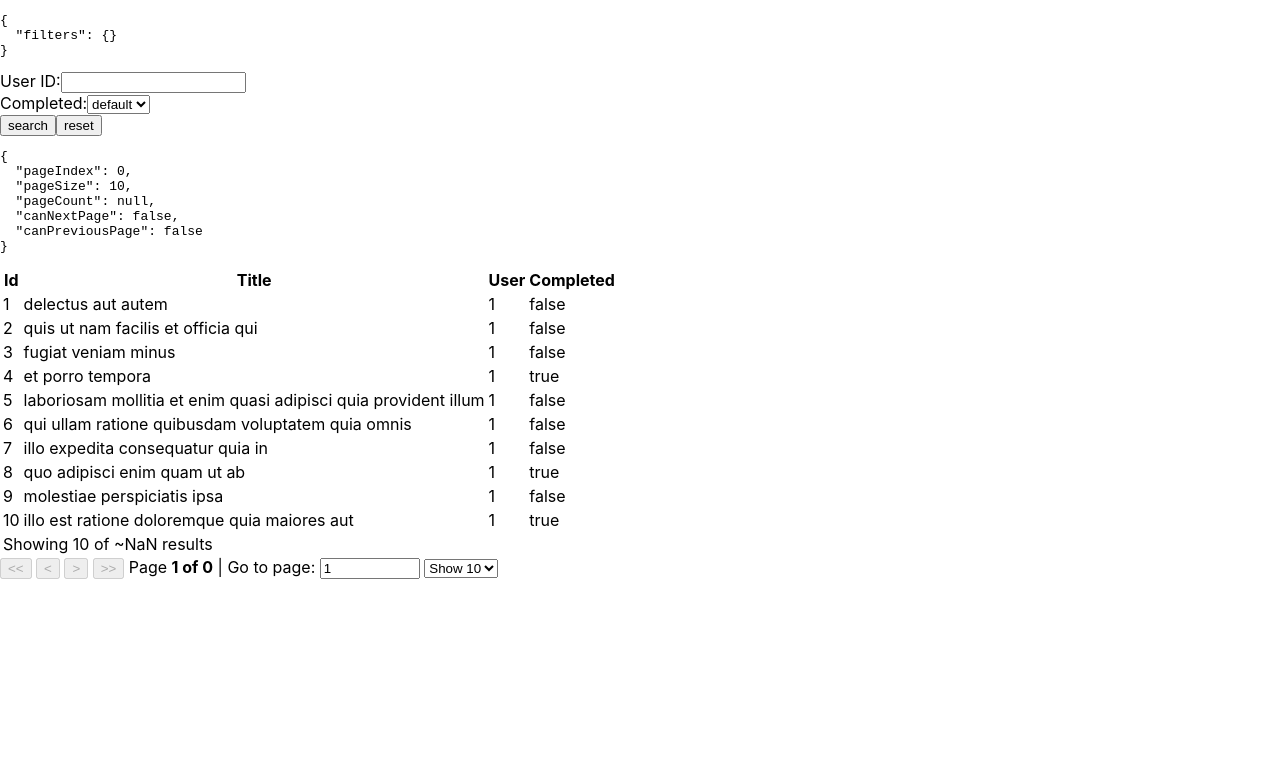
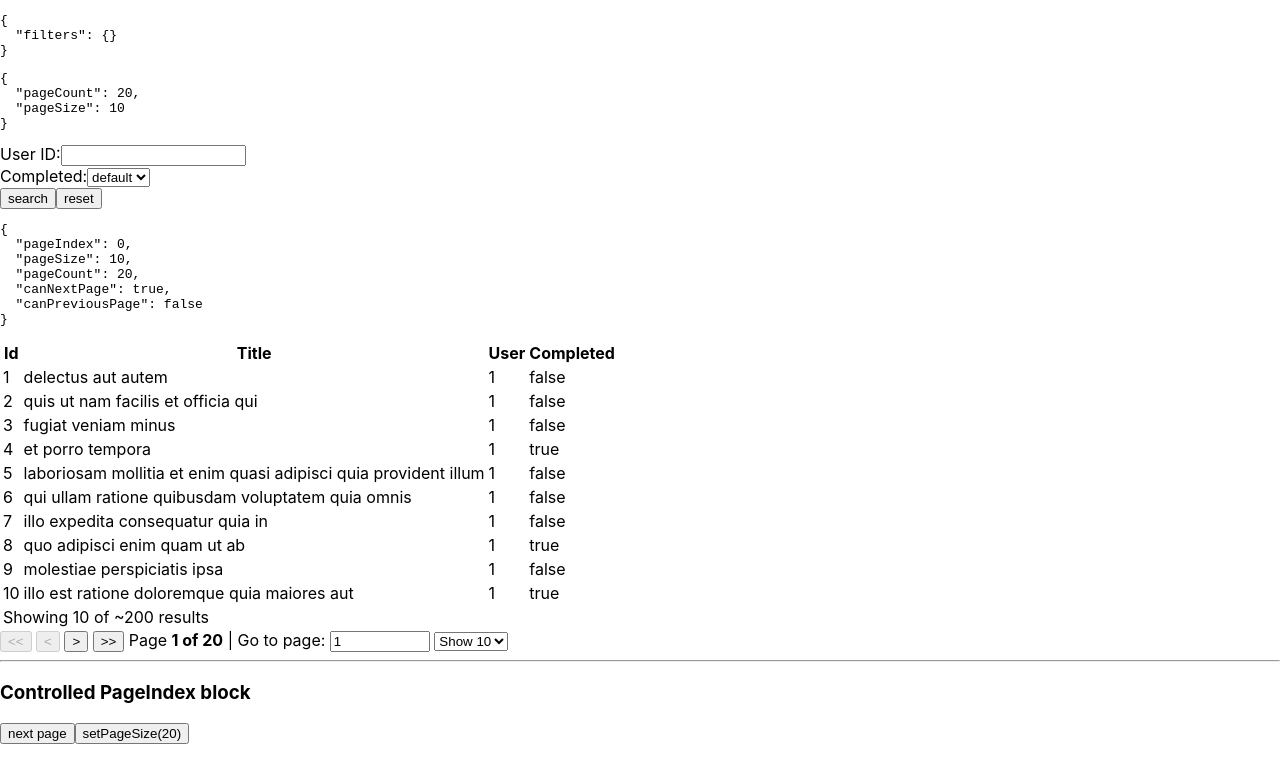
Before and after one commit to yoophi/next-remote-react-table, a Next.js app: page / in a window 1280 px wide. Shown: the top 782 px of the page. Built offline with nearby package versions, Linux system fonts and the light colour scheme.

Commit message:
✨ IMPROVE: handle pageSize manually

```diff
--- a/components/Table.js
+++ b/components/Table.js
@@ -1,6 +1,5 @@
+import React, { useCallback, useEffect, useMemo } from "react";
 import { usePagination, useTable } from "react-table";
-
-import React from "react";
 
 export function Table({
   columns,
@@ -8,6 +7,10 @@ export function Table({
   fetchData,
   loading,
   pageCount: controlledPageCount,
+  controlledPageSize,
+  setControlledPageSize,
+  controlledPageIndex,
+  setControlledPage,
 }) {
   const {
     getTableProps,
@@ -19,10 +22,6 @@ export function Table({
     canNextPage,
     pageOptions,
     pageCount,
-    gotoPage,
-    nextPage,
-    previousPage,
-    setPageSize,
     // Get the state from the instance
     state: { pageIndex, pageSize },
   } = useTable(
@@ -35,14 +34,46 @@ export function Table({
       // This means we'll also have to provide our own
       // pageCount.
       pageCount: controlledPageCount,
+      useControlledState: (state) => {
+        return useMemo(
+          () => ({
+            ...state,
+            pageIndex: controlledPageIndex,
+            pageSize: controlledPageSize,
+          }),
+          [state, controlledPageIndex, controlledPageSize]
+        );
+      },
     },
     usePagination
   );
 
   // Listen for changes in pagination and use the state to fetch our new data
-  React.useEffect(() => {
+  useEffect(() => {
     fetchData({ pageIndex, pageSize });
   }, [fetchData, pageIndex, pageSize]);
+  useEffect(() => {
+    setControlledPageSize(pageSize);
+  }, [setControlledPageSize, pageSize]);
+
+  const gotoPage = useCallback((page) => {
+    setControlledPage(page);
+  }, []);
+  const nextPage = useCallback(() => {
+    setControlledPage(pageIndex + 1);
+  }, [pageIndex]);
+  const previousPage = useCallback(() => {
+    setControlledPage(pageIndex - 1);
+  }, [pageIndex]);
+  const setPageSize = useCallback(
+    (newPageSize) => {
+      setControlledPageSize(newPageSize);
+      if (pageSize !== newPageSize) {
+        setControlledPage(0);
+      }
+    },
+    [pageSize, setControlledPage, setControlledPageSize]
+  );
 
   // Render the UI for your table
   return (
--- a/pages/index.js
+++ b/pages/index.js
@@ -32,6 +32,8 @@ export default function Home() {
   const [filters, setFilters] = React.useState({});
   const [loading, setLoading] = React.useState(false);
   const [pageCount, setPageCount] = React.useState(0);
+  const [pageIndex, setPageIndex] = React.useState(0);
+  const [pageSize, setPageSize] = React.useState(10);
 
   const fetchData = React.useCallback(
     ({ pageSize, pageIndex }) => {
@@ -71,12 +73,17 @@ export default function Home() {
   );
 
   useEffect(() => {
-    fetchData(pageCount, 1);
+    setPageIndex(0);
+    fetchData({
+      pageSize: pageSize,
+      pageIndex: 0,
+    });
   }, [filters]);
 
   return (
     <>
       <pre>{JSON.stringify({ filters }, null, 2)}</pre>
+      <pre>{JSON.stringify({ pageCount, pageSize }, null, 2)}</pre>
       <SearchForm filters={filters} setFilters={setFilters} />
       <Table
         columns={columns}
@@ -84,7 +91,31 @@ export default function Home() {
         fetchData={fetchData}
         loading={loading}
         pageCount={pageCount}
+        controlledPageIndex={pageIndex}
+        setControlledPage={setPageIndex}
+        controlledPageSize={pageSize}
+        setControlledPageSize={setPageSize}
       />
+      <hr />
+      <div>
+        <h3>Controlled PageIndex block</h3>
+        <div>
+          <button
+            onClick={() => {
+              setPageIndex(pageIndex + 1);
+            }}
+          >
+            next page
+          </button>
+          <button
+            onClick={() => {
+              setPageSize(20);
+            }}
+          >
+            setPageSize(20)
+          </button>
+        </div>
+      </div>
     </>
   );
 }
```
